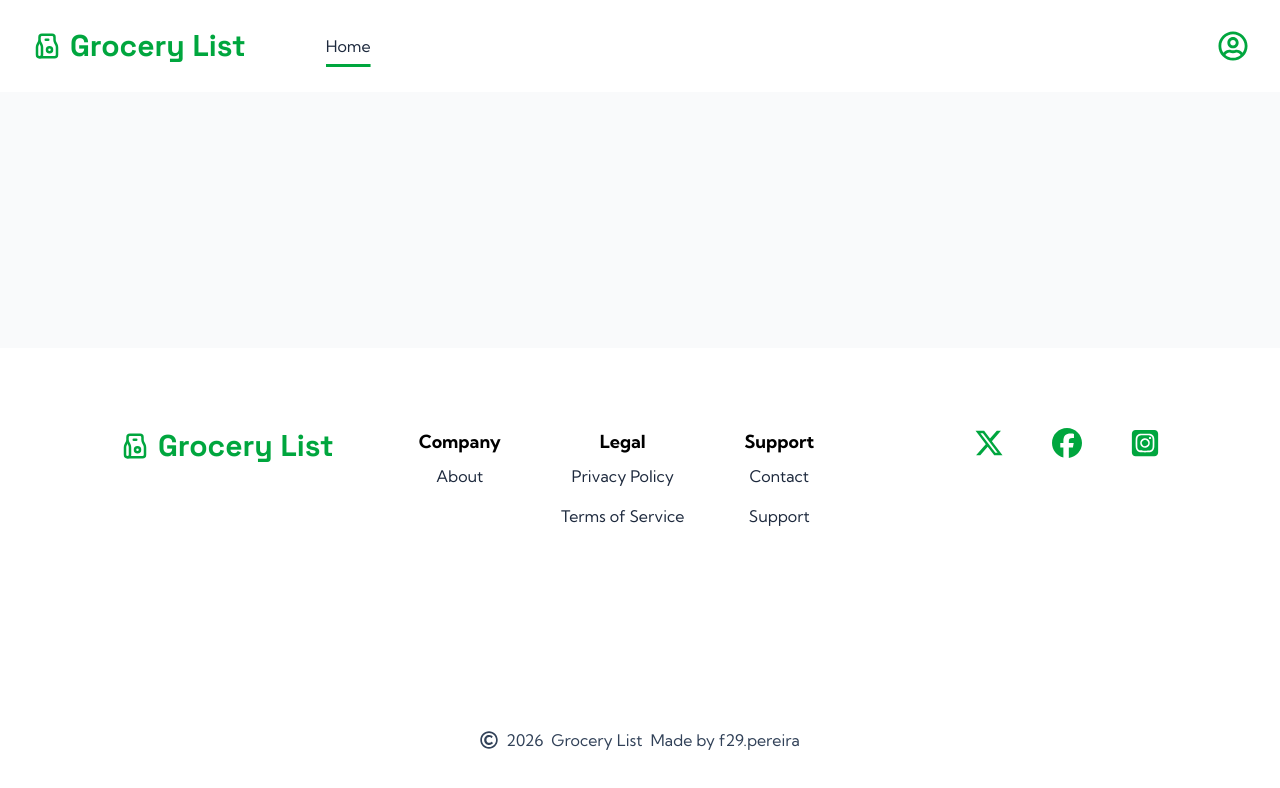
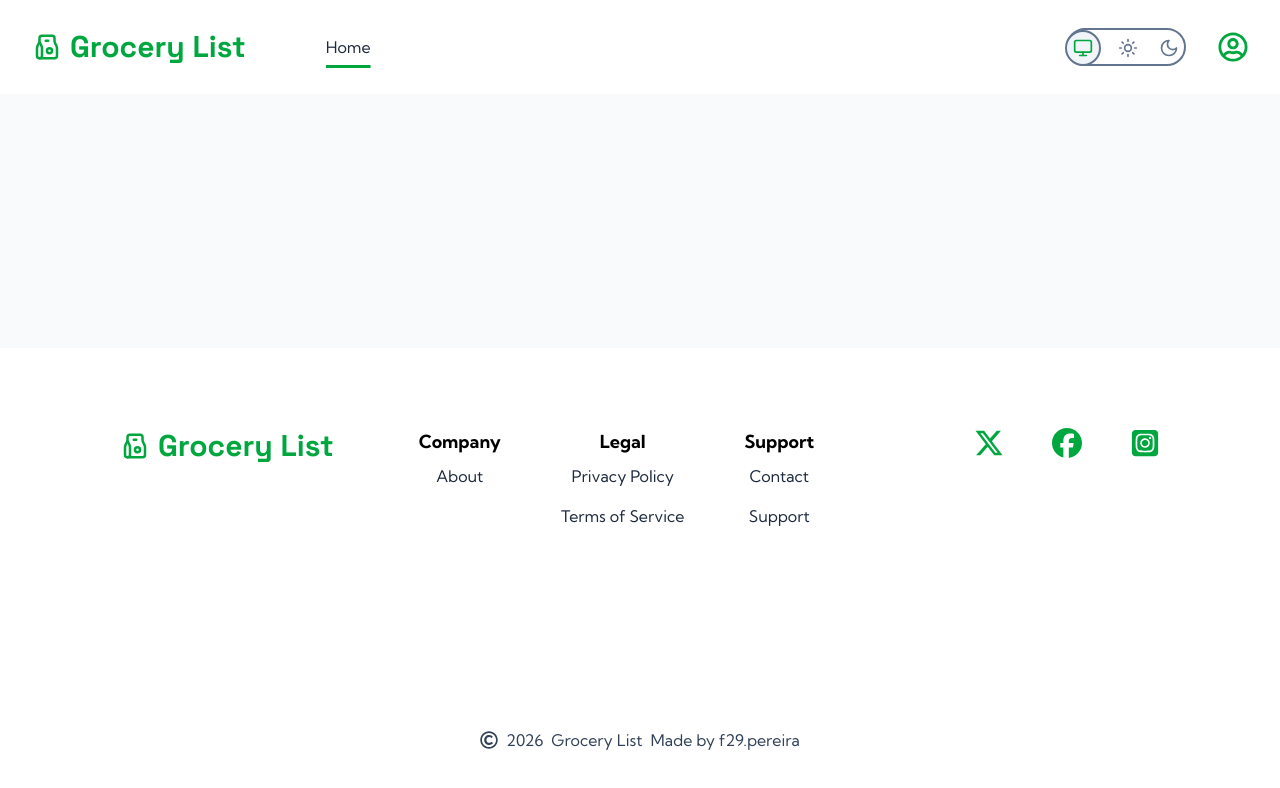
Before and after one commit to f29pereira/grocery-list-manager, a React (Vite) app: page / in a window 1280 px wide. Shown: the top 788 px of the page. Built offline with nearby package versions, Linux system fonts and the light colour scheme.

Commit message:
feat: integrate ThemeSwitcher into Nav and update Nav styles
- Integrate ThemeSwitcher into Nav to be displayed for viewports >= 1024px
- Add light and dark theme variants

```diff
--- a/src/components/shared/Nav/Nav.tsx
+++ b/src/components/shared/Nav/Nav.tsx
@@ -2,20 +2,22 @@ import { FaRegUserCircle } from "@/assets/icons/icon";
 import MobileNavToggle from "./MobileNav/MobileNavToggle/MobileNavToggle";
 import NavLogo from "./NavLogo/NavLogo";
 import DesktopLinksList from "./DesktopLinksList/DesktopLinksList";
+import ThemeSwitcher from "@/components/ui/ThemeSwitcher/ThemeSwitcher";
 
 /**
  * Renders the app navigation with:
  * - Mobile navigation toggle on viewports < 1024px
  * - Logo
  * - Desktop navigation links on viewports >= 1024px
+ * - Theme switch on on viewports >= 1024px
  * - User profile button
  */
 export default function Nav() {
   return (
     <nav
-      className="relative px-6 py-5 flex justify-between items-center
-      bg-white
-        md:px-8 md:py-7"
+      className="relative flex justify-between items-center px-6 py-5
+              bg-nav-footer-bg dark:bg-dark-nav-footer-bg theme-transition
+                md:px-8 md:py-7"
       aria-label="Main"
     >
       <MobileNavToggle />
@@ -26,9 +28,20 @@ export default function Nav() {
         <DesktopLinksList />
       </div>
 
-      <button>
-        <FaRegUserCircle className="cursor-pointer text-2xl text-green-600 md:hover:text-green-500 md:text-3xl" />
-      </button>
+      <div className="flex items-center gap-8">
+        <div className="hidden lg:block">
+          <ThemeSwitcher />
+        </div>
+
+        <button>
+          <FaRegUserCircle
+            className="cursor-pointer text-2xl
+                    text-brand dark:text-brand
+                    hover:text-brand-hover hover:dark:text-brand-hover
+                      md:text-3xl"
+          />
+        </button>
+      </div>
     </nav>
   );
 }
```
